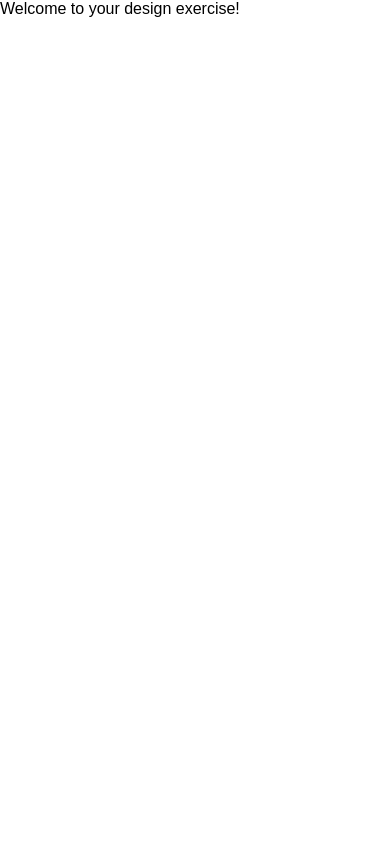
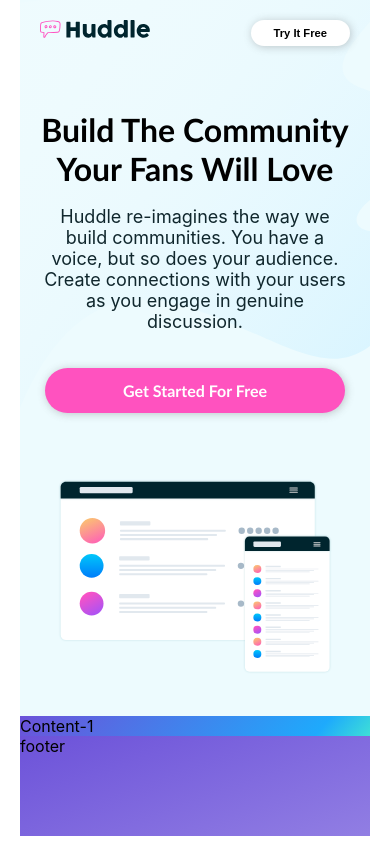
Before and after one commit to saschacollinet/design-exercise, a website built with Vite: page index.html in a window 390 px wide. Built offline with nearby package versions, Linux system fonts and the light colour scheme.

Commit message:
First Init. Layout Construction, added Header

```diff
--- a/css/_base.css
+++ b/css/_base.css
@@ -9,4 +9,5 @@
 body {
     margin: 0;
     font-family: sans-serif;
+    background: #000;
 }
--- /dev/null
+++ b/css/header.css
@@ -0,0 +1,134 @@
+.header {
+    background-color: #edfbfe;
+    background-image: url(../design/images/bg-hero-desktop.svg);
+    padding: 2em 3em 2em 3em;
+    color: #ffffff;
+    font-size: 18px;
+    font-weight: bold;
+}
+
+.header__logo {
+    width: 50%;
+    float: left;
+}
+
+.header__nav {
+    text-align: right;
+    width: 50%;
+    float: left;
+}
+
+.header__nav button {
+    background: #fff;
+    border-radius: 25px;
+    padding: 1em 4em 1em 4em;
+    border: none;
+    box-shadow: 1px 1px 9px #5a5a5a54;
+    color: darkgrey;
+    font-weight: bold;
+    font-family: ;
+    font-size: 1rem;
+}
+
+.header__text-area {
+    float: left;
+    width: 40%;
+    height: 100%;
+    display: flex;
+    flex-direction: column;
+    margin-top: 6.5em;
+}
+
+.header__text-area h1 {
+    color: black;
+    font-family: Calibri;
+    font-weight: 600;
+    font-size: 3rem;
+    margin-bottom: 0;
+}
+
+.header__text-area p {
+    color: #10272d;
+    font-weight: 400;
+}
+
+.header__img-area {
+    float: left;
+    width: 60%;
+    height: 100%;
+    display: flex;
+    align-items: center;
+    padding-left: 2em;
+}
+
+.header__call-to-action {
+    background: #fe9cd9;
+    border-radius: 30px;
+    box-shadow: 1px 1px 9px #5a5a5a54;
+    font-weight: 500;
+    font-family: Calibri;
+    font-size: 1.1rem;
+    color: white;
+    border: none;
+    text-align: center;
+    padding-top: .88em;
+    padding-bottom: .88em;
+    width: 300px;
+    margin-bottom: 1em;
+}
+
+.resp-img {
+    max-width: 100%;
+    height: auto;
+}
+
+@media screen and (max-width: 1200px) {
+    .header__text-area h1 {
+        font-size: 2rem;
+    }
+}
+
+@media screen and (max-width: 992px) {
+    .header__text-area,
+    .header__img-area {
+        display: block;
+        width: 100%;
+        height: auto;
+        margin-top: 0em;
+        text-align: center;
+    }
+    .header__img-area {
+        padding: 1em;
+    }
+    .header__text-area h1 {
+        margin-top: 2em;
+    }
+    .header__text-area p {
+        margin-bottom: 2em;
+    }
+    .header__call-to-action {
+        margin-bottom: 3em;
+        padding-top: .8em;
+        padding-bottom: .8em;
+        font-weight: bold;
+        font-size: 1rem;
+        background: hsl(322, 100%, 66%);
+    }
+    .container {
+        grid-template-rows: auto 1fr 1fr 100px !important;
+    }
+    .header {
+        padding: 20px 20px;
+    }
+    .logo-img {
+        max-width: 110px;
+    }
+    .header__nav button {
+        padding: 7px 23px;
+        font-size: .7rem;
+        color: black;
+    }
+    .container {
+        width: 350px !important;
+    }
+}
--- a/css/style.css
+++ b/css/style.css
@@ -1 +1,62 @@
-@import './_base.css'
+@import './_base.css';
+@import './header.css';
+.container {
+    display: grid;
+    width: 1440px;
+    height: 600px;
+    grid-template-columns: 1fr 1fr;
+    grid-template-rows: 720px 1fr 1fr 100px;
+    grid-gap: 0rem;
+    grid-template-areas: "header header" "content-1 content-1" "sidebar content-2" "footer footer";
+}
+
+.header {
+    grid-area: header;
+}
+
+.sidebar {
+    grid-area: sidebar;
+}
+
+.content-1 {
+    grid-area: content-1;
+}
+
+.content-2 {
+    grid-area: content-2;
+}
+
+.content-3 {
+    grid-area: content-3;
+}
+
+.footer {
+    grid-area: footer;
+    grid-row: 4 / 5;
+    grid-column: 1 / 3;
+}
+
+
+/* OTHER STYLES */
+
+body {
+    background-color: #fff;
+    display: flex;
+    justify-content: center;
+    font-family: -apple-system, BlinkMacSystemFont, "Segoe UI", Roboto, Helvetica, Arial, sans-serif, "Apple Color Emoji", "Segoe UI Emoji", "Segoe UI Symbol";
+}
+
+. .sidebar {
+    background-image: linear-gradient(203deg, #3EDFD7 0%, #29A49D 90%)
+}
+
+.content-1,
+.content-2,
+.content-3 {
+    background-image: linear-gradient(130deg, #6C52D9 0%, #1EAAFC 85%, #3EDFD7 100%);
+}
+
+.footer {
+    background-color: #6C52D9;
+    background-image: linear-gradient(160deg, #6C52D9 0%, #9B8AE6 127%);
+}
--- a/index.html
+++ b/index.html
@@ -1,5 +1,6 @@
 <!DOCTYPE html>
 <html lang="en">
+
 <head>
     <meta charset="UTF-8">
     <meta http-equiv="X-UA-Compatible" content="IE=edge">
@@ -7,7 +8,30 @@
     <link rel="stylesheet" href="./css/style.css">
     <title>Design Exercise</title>
 </head>
+
 <body>
-    Welcome to your design exercise!
+    <div class="container">
+        <header class="header">
+            <div class="header__logo">
+                <a href="index.html"><img src="design/images/logo.svg" class="resp-img logo-img" alt="Logo Huddle"></a>
+            </div>
+            <div class="header__nav">
+                <button>Try It Free</button>
+            </div>
+            <div class="header__text-area">
+                <h1>Build The Community<br>Your Fans Will Love</h1>
+                <p>Huddle re-imagines the way we build communities. You have a voice, but so does your audience. Create connections with your users as you engage in genuine discussion.</p>
+                <button class="header__call-to-action">
+                    Get Started For Free
+                </button>
+            </div>
+            <div class="header__img-area">
+                <img src="design/images/illustration-mockups.svg" class="resp-img" alt="" />
+            </div>
+        </header>
+        <main class="content-1">Content-1</main>
+        <footer class="footer">footer</footer>
+    </div>
 </body>
+
 </html>
```
